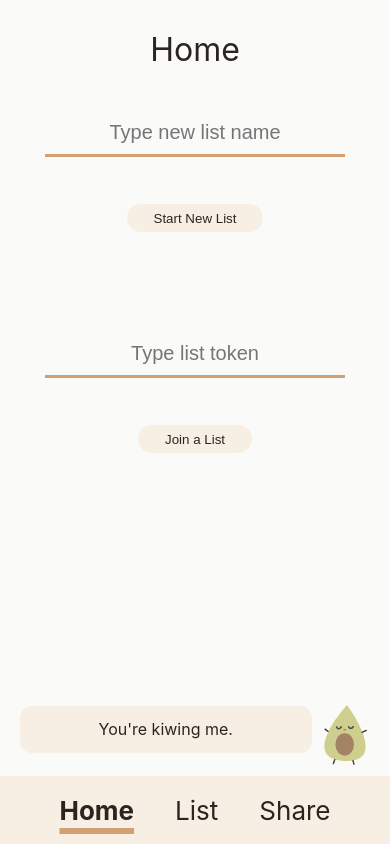
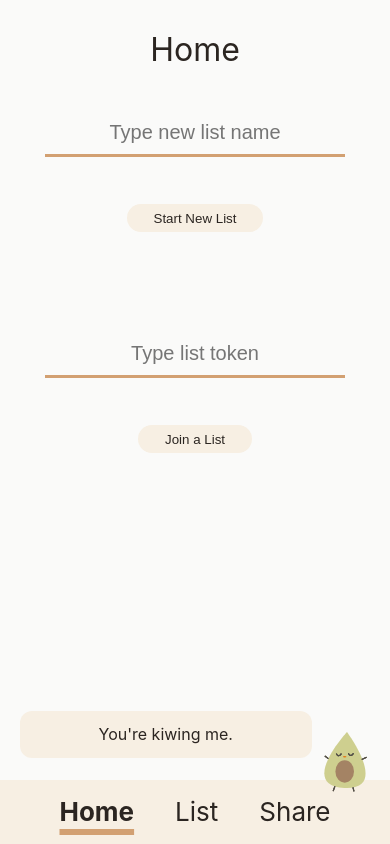
Before and after one commit to the-collab-lab/tcl-46-smart-shopping-list, a React (Vite) app: page / in a window 390 px wide. Built offline with nearby package versions, Linux system fonts and the light colour scheme.

Commit message:
adjusted avocado to fit

```diff
--- a/src/components/FoodPuns.css
+++ b/src/components/FoodPuns.css
@@ -10,7 +10,7 @@
 
 .foodpuns {
 	position: fixed;
-	bottom: 75px;
+	bottom: 48px;
 	z-index: 1;
 	right: 5%;
 }
@@ -18,7 +18,7 @@
 @media only screen and (max-width: 600px) {
 	.foodpuns__content {
 		position: fixed;
-		bottom: 75px;
+		bottom: 70px;
 		right: 20%;
 		width: 75vw;
 	}
--- a/src/views/Layout.css
+++ b/src/views/Layout.css
@@ -39,7 +39,7 @@
 	width: 100vw;
 	padding-left: 25%;
 	padding-right: 25%;
-	height: 8%;
+	height: 64px;
 	display: flex;
 	justify-content: space-around;
 	align-items: center;
```
